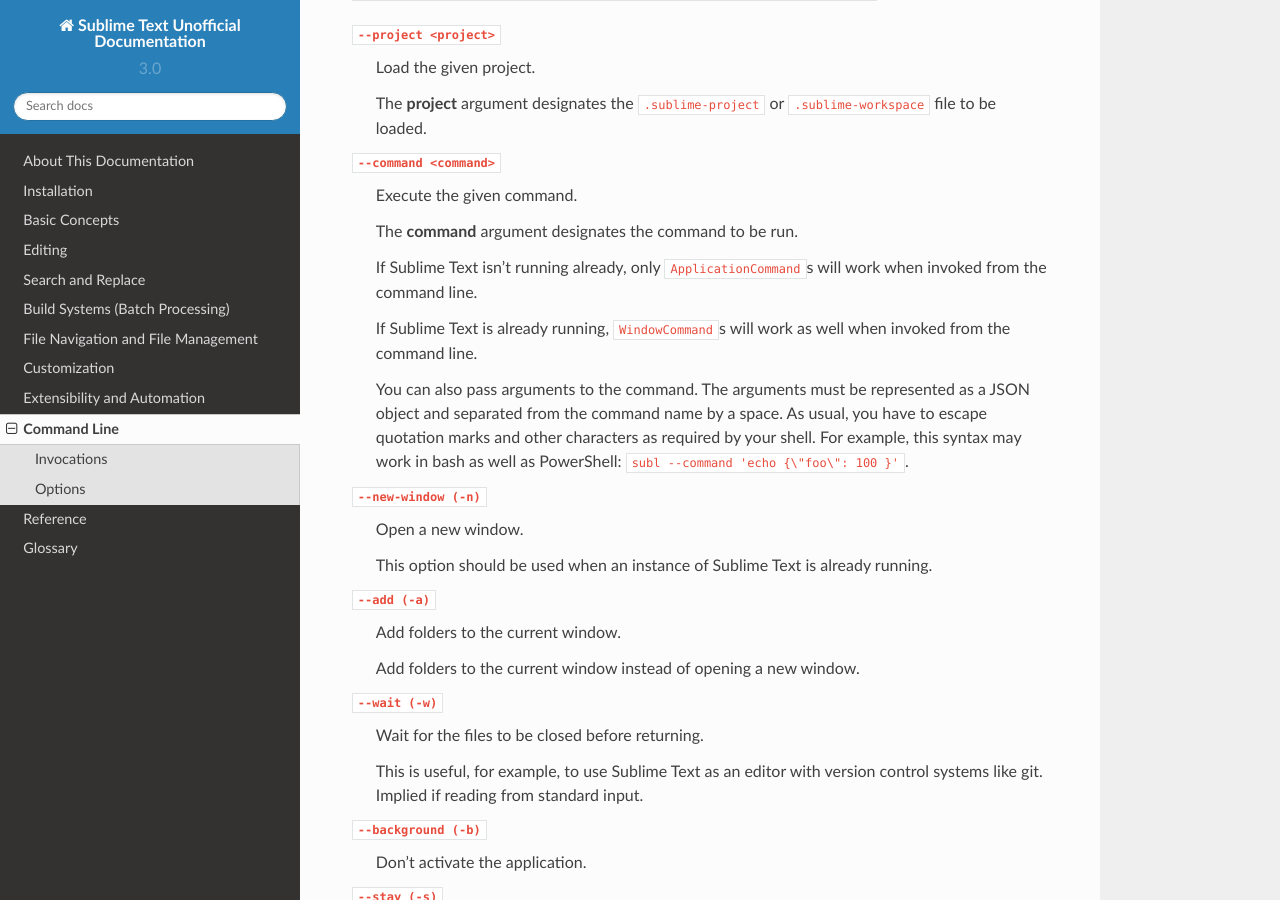
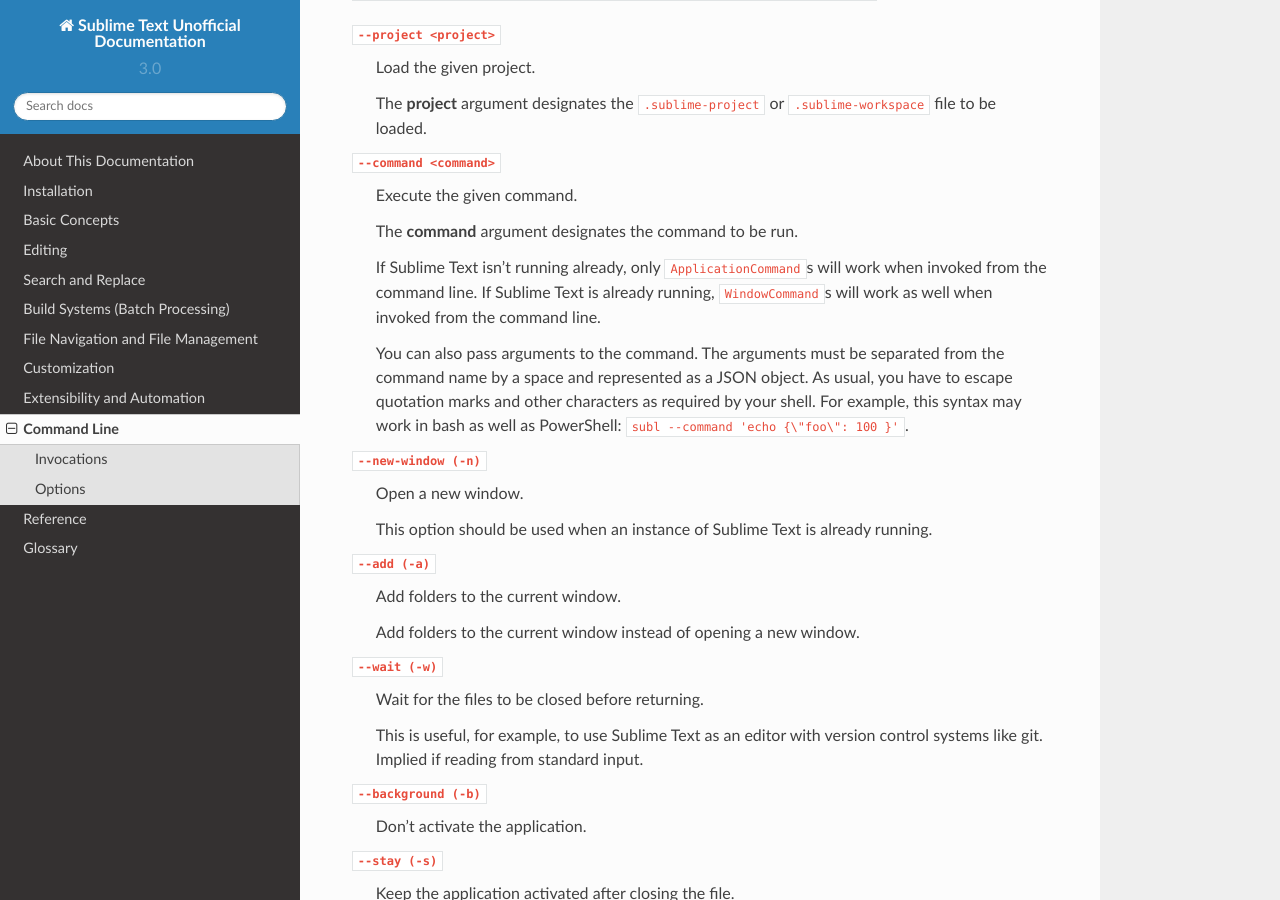
Before and after one commit to guillermooo/sublime-undocs, a Sphinx documentation site: the page built from source/command_line/command_line.rst, in a window 1280 px wide and 900 px high, scrolled down 1023 px. Built offline with Sphinx 7.4.7 and the Read the Docs theme 2.0.0, drawn with Linux system fonts in a browser that asks for light colours.

Commit message:
minor adjustments (#208)

```diff
--- a/source/_includes/command_line.g.txt
+++ b/source/_includes/command_line.g.txt
@@ -46,15 +46,14 @@
    If Sublime Text isn't running already,
    only ``ApplicationCommand``\s will work
    when invoked from the command line.
-
    If Sublime Text is already running,
    ``WindowCommand``\s will work as well
    when invoked from the command line.
 
    You can also pass arguments
    to the command. The arguments must
-   be represented as a JSON object
-   and separated from the command name by a space.
+   be separated from the command name by a space
+   and represented as a JSON object.
    As usual,
    you have to escape quotation marks
    and other characters
```
